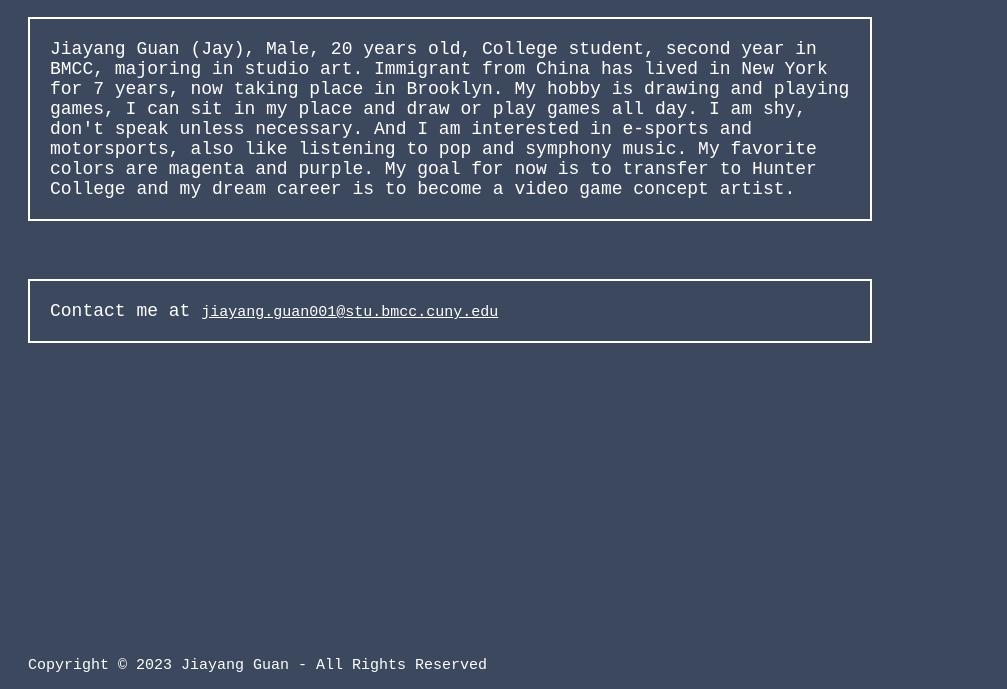
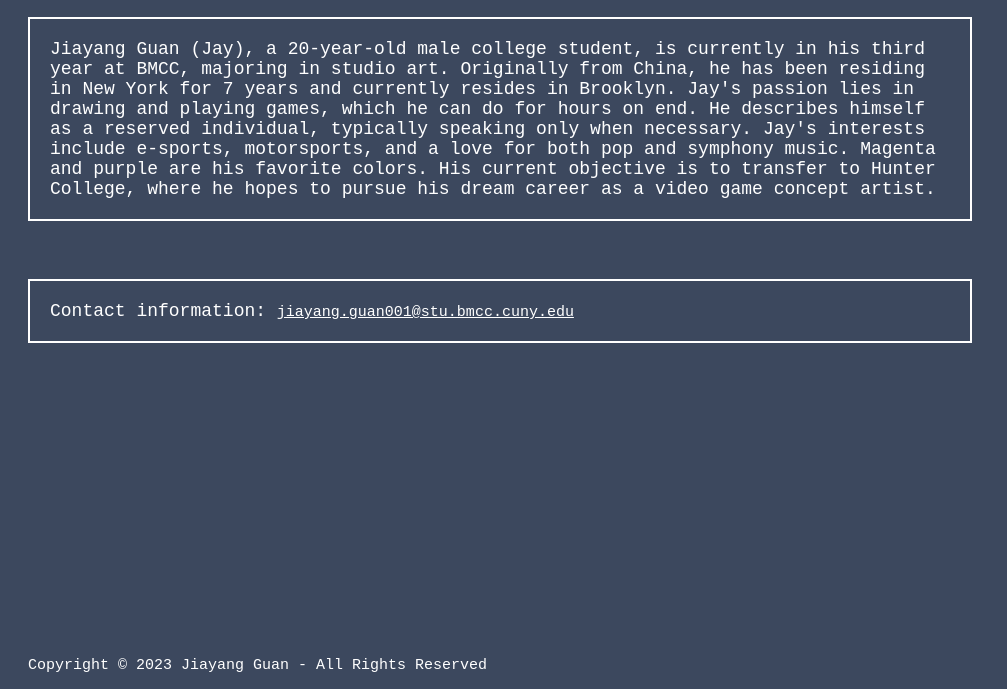
Before and after one commit to JiayangGuan/JiayangGuan_Web, a plain HTML site: page aboutme.html in a window 1280 px wide. Shown: the part 111-800 px from the top of the page, without its empty margins (0-1007 px from the left). Drawn offline with Linux system fonts and the light colour scheme.

Commit message:
Update aboutme.html

```diff
--- a/aboutme.html
+++ b/aboutme.html
@@ -11,7 +11,7 @@
                 font-family: monospace;
                 font-size: 18;
                 border: solid 2px white;
-                width:800px;
+                width:900px;
                 margin:20px;
                 padding:20px;
                 display: block;
@@ -28,9 +28,9 @@
         <h2>About Jiayang Guan</h2>
 
 
-        <p class="introduce">Jiayang Guan (Jay), Male, 20 years old, College student, second year in BMCC, majoring in studio art. Immigrant from China has lived in New York for 7 years, now taking place in Brooklyn. My hobby is drawing and playing games, I can sit in my place and draw or play games all day. I am shy, don't speak unless necessary. And I am interested in e-sports and motorsports, also like listening to pop and symphony music. My favorite colors are magenta and purple. My goal for now is to transfer to Hunter College and my dream career is to become a video game concept artist.</p>
+        <p class="introduce">Jiayang Guan (Jay), a 20-year-old male college student, is currently in his third year at BMCC, majoring in studio art. Originally from China, he has been residing in New York for 7 years and currently resides in Brooklyn. Jay's passion lies in drawing and playing games, which he can do for hours on end. He describes himself as a reserved individual, typically speaking only when necessary. Jay's interests include e-sports, motorsports, and a love for both pop and symphony music. Magenta and purple are his favorite colors. His current objective is to transfer to Hunter College, where he hopes to pursue his dream career as a video game concept artist.</p>
         <br />
-        <p class="introduce">Contact me at <a class="myemail" href="mailto:jiayang.guan001@stu.bmcc.cuny.edu">jiayang.guan001@stu.bmcc.cuny.edu</a></p>
+        <p class="introduce">Contact information: <a class="myemail" href="mailto:jiayang.guan001@stu.bmcc.cuny.edu">jiayang.guan001@stu.bmcc.cuny.edu</a></p>
         <p class="copyr">Copyright © 2023 Jiayang Guan - All Rights Reserved</p>
     </body>
 </html>
```
